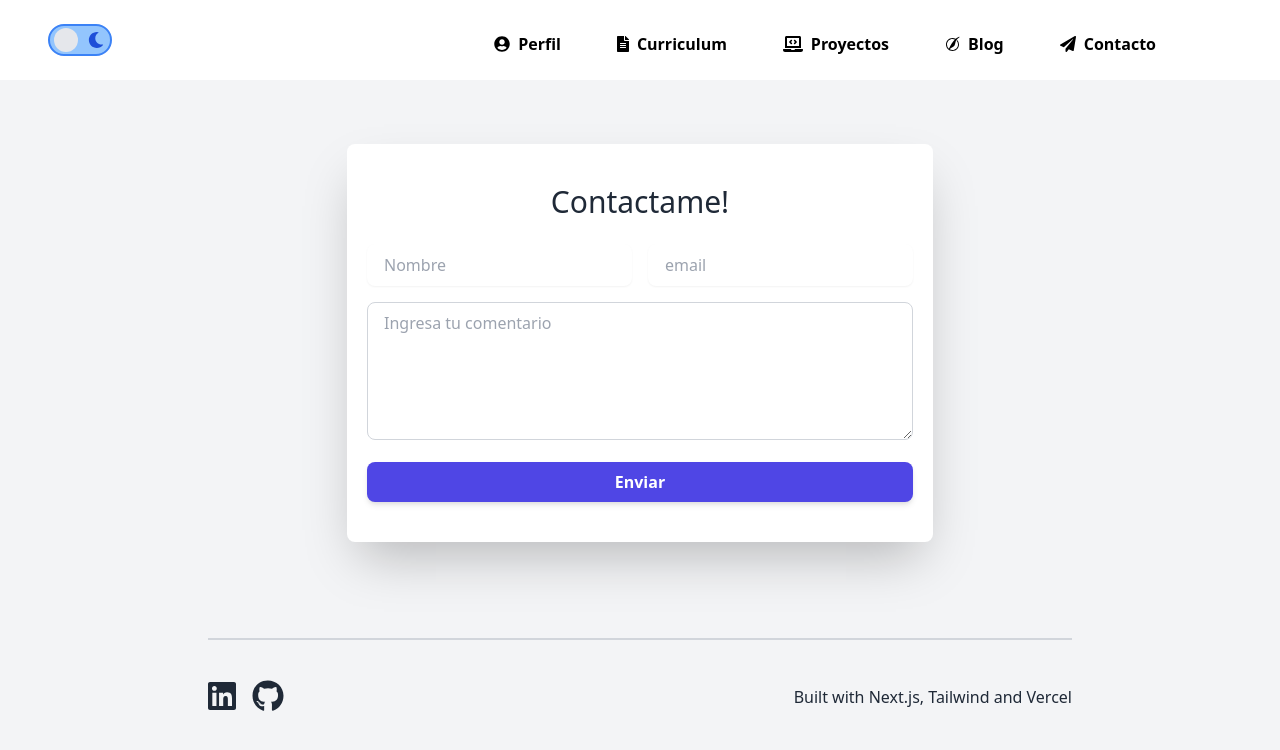
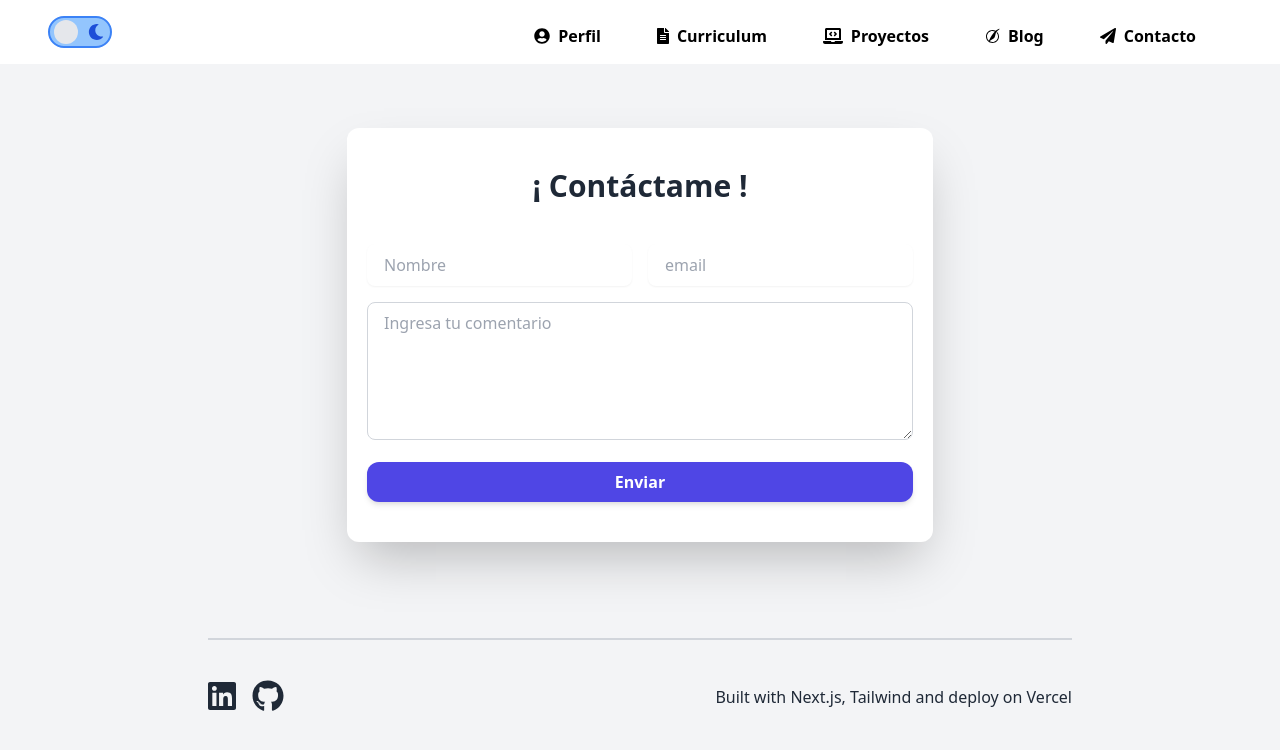
Before and after one commit to judmontoyaso/curriculum, a Next.js app: page /contact in a window 1280 px wide. Shown: the top 750 px of the page. Built offline with nearby package versions, Linux system fonts and the light colour scheme.

Commit message:
correccion estilos en contacto

```diff
--- a/components/Footer.jsx
+++ b/components/Footer.jsx
@@ -8,7 +8,7 @@ const Footer = () => {
       <div className="max-w-4xl px-4 mx-auto text-gray-800 dark:text-white">
         <div className="pb-8 mb-2 border-t-2 border-gray-300 dark:border-white-300"></div>
         <div className="flex flex-col justify-between lg:flex-row items-center">
-          <div className="flex flex-wrap pt-2 sm:space-x-4 space-x-2 font-medium lg:pt-0">
+          <div className="flex flex-wrap pt-2 sm:space-x-4 space-x-2 font-medium lg:pt-0 mb-14 lg:mb-0">
             <a
               href="https://www.linkedin.com/in/juansolorzano/"
               className={"transition-colors hover:text-yellow-500"}
@@ -27,7 +27,7 @@ const Footer = () => {
               <FontAwesomeIcon icon={faGithub} size="2x" />
             </a>
           </div>
-          <p>Built with Next.js, Tailwind and Vercel</p>
+          <p>Built with Next.js, Tailwind and deploy on Vercel</p>
         </div>
       </div>
     </div>
--- a/components/Navigation.jsx
+++ b/components/Navigation.jsx
@@ -21,9 +21,8 @@ const Navigation = () => {
     setActive(!active);
   };
 
-
   return (
-    <div className="sticky top-0 z-20 py-2 bg-white md:py-6 md:mb-6 dark:bg-black  transition-color duration-1000">
+    <nav className="sticky top-0 z-20 py-2 bg-white md:py-4 md:mb-6  dark:bg-black  transition-all duration-1000">
       <ThemeSwitch />
 
       <button
@@ -42,7 +41,7 @@ const Navigation = () => {
           active ? "" : "hidden"
         }   w-full lg:inline-flex lg:flex-grow lg:w-auto lg:float-right`}
       >
-        <div className=" lg:inline-flex lg:flex-row lg:ml-auto lg:mr-20 lg:w-auto w-full lg:items-center items-end  flex flex-col lg:h-auto  lg:sticky absolute dark:bg-black dark:bg-opacity-80 bg-white bg-opacity-80  transition-color duration-1000">
+        <div className=" lg:inline-flex lg:flex-row lg:ml-auto lg:mr-10 lg:w-auto w-full lg:items-center items-end  flex flex-col lg:h-auto  lg:sticky absolute dark:bg-black dark:bg-opacity-80 bg-white lg:bg-transparent lg:dark:bg-transparent bg-opacity-80  transition-color duration-1000">
           <Link href="/">
             <a className="lg:mr-8 lg:inline-flex lg:w-auto w-full px-3 py-2 rounded-2xl text-black font-bold items-center justify-center dark:hover:text-blue-300 dark:hover:border-blue-400  hover:border-b-2 hover:text-green-400 hover:border-green-500 dark:text-white  lg:mt-0 mt-4">
               <FontAwesomeIcon icon={faUserCircle} />
@@ -75,7 +74,7 @@ const Navigation = () => {
           </Link>
         </div>
       </div>
-    </div>
+    </nav>
   );
 };
 
--- a/pages/contact.jsx
+++ b/pages/contact.jsx
@@ -21,7 +21,12 @@ const Contact = () => {
       .then(
         (result) => {
           console.log(result.text);
-          Swal.fire("Enviado!", "El mensaje se ha enviado", "success");
+
+          Swal.fire(
+            "Enviado!",
+            "Gracias por escribirme, me pondré en contácto pronto",
+            "success"
+          );
           formik.resetForm();
         },
         (error) => {
@@ -49,26 +54,22 @@ const Contact = () => {
 
       try {
         SendEmail(valores);
-        console.log(numero);
-
-        console.log(valores);
       } catch (error) {
         console.log(error);
       }
 
       console.log("enviando");
-      console.log(valores);
     },
   });
   return (
-    <div className="flex justify-center">
+    <div className="flex justify-center ">
       <form
-        className="flex w-full max-w-sm space-x-3 lg:w-full lg:max-w-max"
+        className="flex w-3/4 max-w-sm space-x-3 lg:w-full lg:max-w-max"
         onSubmit={formik.handleSubmit}
       >
-        <div className="w-full max-w-2xl lg:max-w-full px-5 py-10 m-auto mt-10 bg-white rounded-lg shadow-2xl dark:bg-gray-800 transition-colors duration-1000 dark:shadow-inner">
-          <div className="mb-6 text-3xl font-light text-center text-gray-800 dark:text-white">
-            Contactame!
+        <div className="w-full max-w-2xl lg:max-w-full px-5 py-10 m-auto mt-10 bg-white rounded-xl shadow-2xl dark:bg-gray-800 transition-colors duration-1000 dark:shadow-inner">
+          <div className="mb-10 text-3xl font-light text-center text-gray-800 dark:text-white">
+            <span className="font-semibold ">¡ Contáctame !</span>
           </div>
           <div className="grid max-w-xl grid-cols-2 gap-4 m-auto">
             <div className="col-span-2 lg:col-span-1">
@@ -84,7 +85,7 @@ const Contact = () => {
                 />
               </div>
               {formik.touched.nombre && formik.errors.nombre ? (
-                <div className="my-2 bg-red-100 border-l-4 border-red-500 text-red-700 p-4">
+                <div className="my-2 bg-red-100 border-l-4 border-red-500  rounded-2xl text-red-700 p-4">
                   <p className="front-bold">Ups!</p>
                   <p>{formik.errors.nombre}</p>
                 </div>
@@ -103,7 +104,7 @@ const Contact = () => {
                 />
               </div>
               {formik.touched.email && formik.errors.email ? (
-                <div className="my-2 bg-red-100 border-l-4 border-red-500 text-red-700 p-4">
+                <div className="my-2 bg-red-100 border-l-4 border-red-500 rounded-2xl text-red-700 p-4">
                   <p className="front-bold">Ups!</p>
                   <p>{formik.errors.email}</p>
                 </div>
@@ -124,7 +125,7 @@ const Contact = () => {
                 ></textarea>
               </label>
               {formik.touched.mensaje && formik.errors.mensaje ? (
-                <div className="my-2 bg-red-100 border-l-4 border-red-500 text-red-700 p-4">
+                <div className="my-2 bg-red-100 border-l-4 border-red-500 rounded-2xl text-red-700 p-4">
                   <p className="front-bold">Ups!</p>
                   <p>{formik.errors.mensaje}</p>
                 </div>
@@ -139,7 +140,7 @@ const Contact = () => {
             <div className="col-span-2 text-right">
               <button
                 type="submit"
-                className="py-2 px-4  bg-indigo-600 hover:bg-indigo-700 focus:ring-indigo-500 focus:ring-offset-indigo-200 text-white w-full transition ease-in duration-200 text-center text-base font-semibold shadow-md focus:outline-none focus:ring-2 focus:ring-offset-2  rounded-lg "
+                className="py-2 px-4  bg-indigo-600 hover:bg-green-700 focus:ring-indigo-500 focus:ring-offset-indigo-200 text-white w-full transition ease-in duration-200 text-center text-base font-semibold shadow-md focus:outline-none focus:ring-2 focus:ring-offset-2  rounded-xl "
               >
                 Enviar
               </button>
--- a/tailwind.config.js
+++ b/tailwind.config.js
@@ -3,7 +3,9 @@ module.exports = {
   purge: ['./pages/**/*.{js,ts,jsx,tsx}', './components/**/*.{js,ts,jsx,tsx}'],
   darkMode: 'class', // or 'media' or 'class'
   theme: {
-    extend: {},
+    extend: {
+      visibility: ['hover', 'focus'],
+    },
   },
   variants: {
     extend: {},
```
